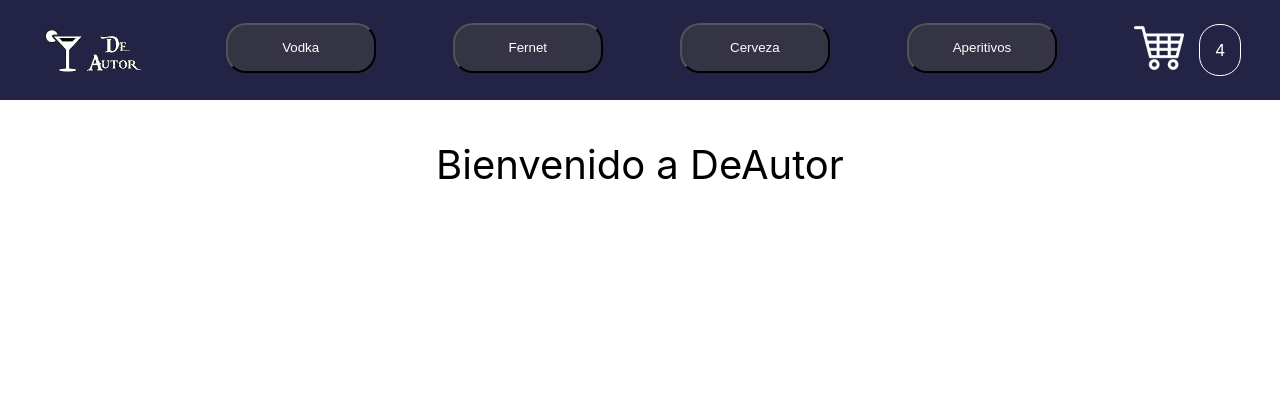
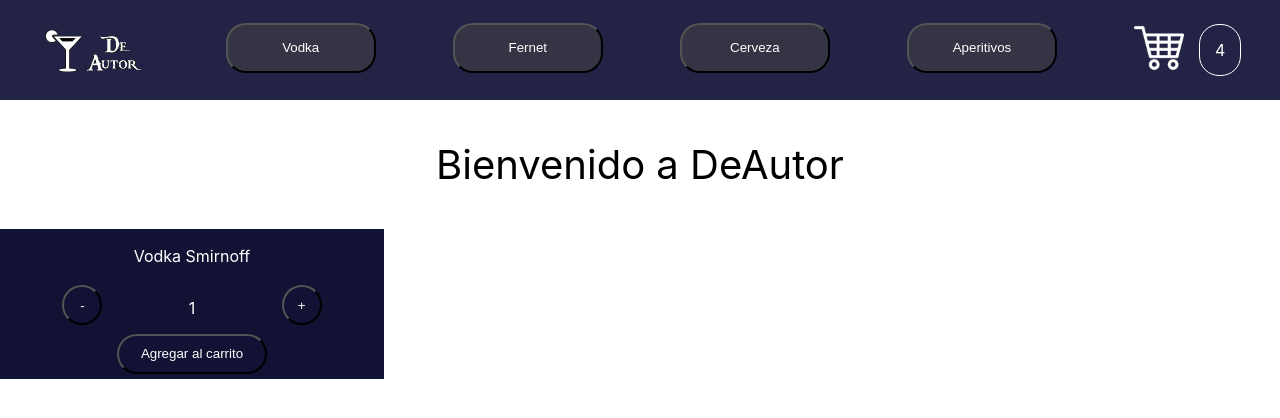
Before and after one commit to agiongrande/deautor-react, a React (Create React App) app in the folder deautor/: page / in a window 1280 px wide. Shown: the top 418 px of the page. Built offline with nearby package versions, Linux system fonts and the light colour scheme.

Commit message:
Entrega ItemCount

```diff
--- /dev/null
+++ b/deautor/src/components/ItemCount/ItemCount.css
@@ -0,0 +1,51 @@
+.columna{
+    display:flex;
+    flex-direction: column;
+    background-color: #121234;
+    justify-content: space-around;
+    align-items:center;
+    width: 30%;
+    height: 150px;
+}
+
+.fila{
+    display:flex;
+    flex-direction: row;
+    background-color: #121234;
+    justify-content: space-around;
+    align-items:center;
+    width: 90%;
+    height: 50px;
+}
+
+.boton{
+    background-color: #121234;
+    height: 40px;
+    width: 150px;
+    margin-bottom:5px;
+    border-color: #000000;
+    border-radius:20px;
+    color: #ffffff;
+}
+
+.boton:hover{
+    background-color: #454556;
+}
+
+.botonS{
+    background-color: #121234;
+    height: 40px;
+    width: 40px;
+    margin-bottom:5px;
+    border-color: #000000;
+    border-radius:20px;
+    color: #ffffff;
+}
+
+.botonS:hover{
+    background-color: #454556;
+}
+
+.textoBlanco{
+    color:#ffffff
+}
--- /dev/null
+++ b/deautor/src/components/ItemCount/ItemCount.js
@@ -0,0 +1,33 @@
+import "./ItemCount.css"
+import {useState} from 'react';
+
+function ItemCount  ({stock,inicial,onAdd}) {
+
+    const [count,setCount] = useState(1);
+
+    const sumar = () => {
+        if (count < stock){
+            setCount(count+1)
+        }
+    }
+
+    const restar = () => {
+        if (count > inicial){
+            setCount(count-1)
+        }
+    }
+
+    return (
+        <div className='columna'>
+            <p className='textoBlanco'>Vodka Smirnoff</p>
+            <div className='fila'>
+                <button className='botonS' onClick={restar}>-</button>
+                <p className='textoBlanco'>{count}</p>
+                <button className='botonS' onClick={sumar}>+</button>
+            </div>
+            <button className='boton' onClick={() => onAdd(count)}>Agregar al carrito</button>
+        </div>
+      )
+  }
+
+  export default ItemCount
--- a/deautor/src/components/ItemListContainer/ItemListContainer.js
+++ b/deautor/src/components/ItemListContainer/ItemListContainer.js
@@ -1,9 +1,19 @@
+import ItemCount from "../ItemCount/ItemCount"
 import "./ItemListContainer.css"
 
 const ItemListContainer = ({greatings}) => {
-    return (
+    function agregar(cant) {
+        console.log("Se agregaron " + cant + " unidades al carrito");
+      }
+
+      return (
+        <>
        <p className='saludo'>{greatings}</p>
+       <ItemCount stock='10' inicial='1' onAdd={agregar} />
+      </>
       )
+
+
   }
 
   export default ItemListContainer
--- a/deautor/src/components/Navbar/Navbar.css
+++ b/deautor/src/components/Navbar/Navbar.css
@@ -4,7 +4,7 @@
     background-color: #232345;
     height: 100px;
     justify-content: space-around;
-		align-items:center;
+	align-items:center;
 }
 
 .Boton{
```
